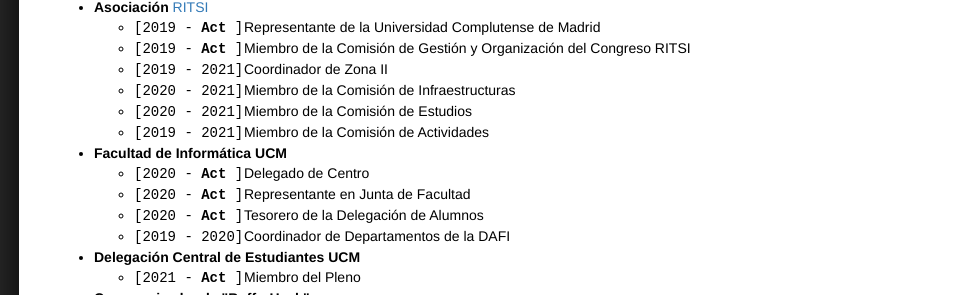
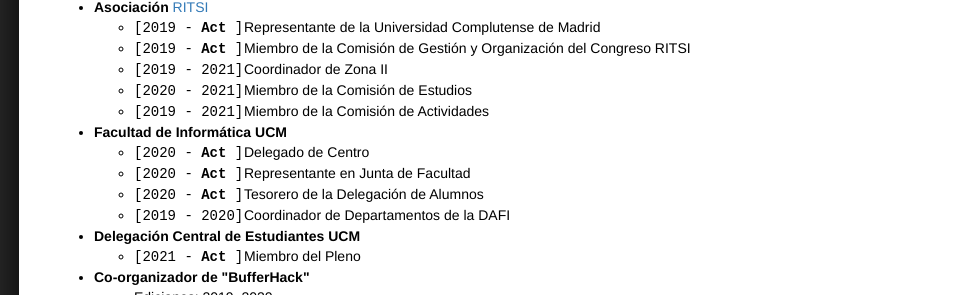
Before and after one commit to csaraiba/web, a plain HTML site: page index.html in a window 1280 px wide. Shown: the part 310-605 px from the top of the page, 301-1280 px from the left. Drawn offline with nearby package versions, Linux system fonts and the light colour scheme.

Commit message:
Update index.html

```diff
--- a/index.html
+++ b/index.html
@@ -242,7 +242,6 @@
               <li><span style="width:110px;display:inline-block;font-family: monospace;">[2019 - <b>Act</b>&nbsp;]</span>Representante de la Universidad Complutense de Madrid </li>
               <li><span style="width:110px;display:inline-block;font-family: monospace;">[2019 - <b>Act</b>&nbsp;]</span>Miembro de la Comisión de Gestión y Organización del Congreso RITSI </li>
               <li><span style="width:110px;display:inline-block;font-family: monospace;">[2019 - 2021]</span>Coordinador de Zona II </li>
-              <li><span style="width:110px;display:inline-block;font-family: monospace;">[2020 - 2021]</span>Miembro de la Comisión de Infraestructuras </li>
               <li><span style="width:110px;display:inline-block;font-family: monospace;">[2020 - 2021]</span>Miembro de la Comisión de Estudios </li>
               <li><span style="width:110px;display:inline-block;font-family: monospace;">[2019 - 2021]</span>Miembro de la Comisión de Actividades </li>
             </ul>
```
